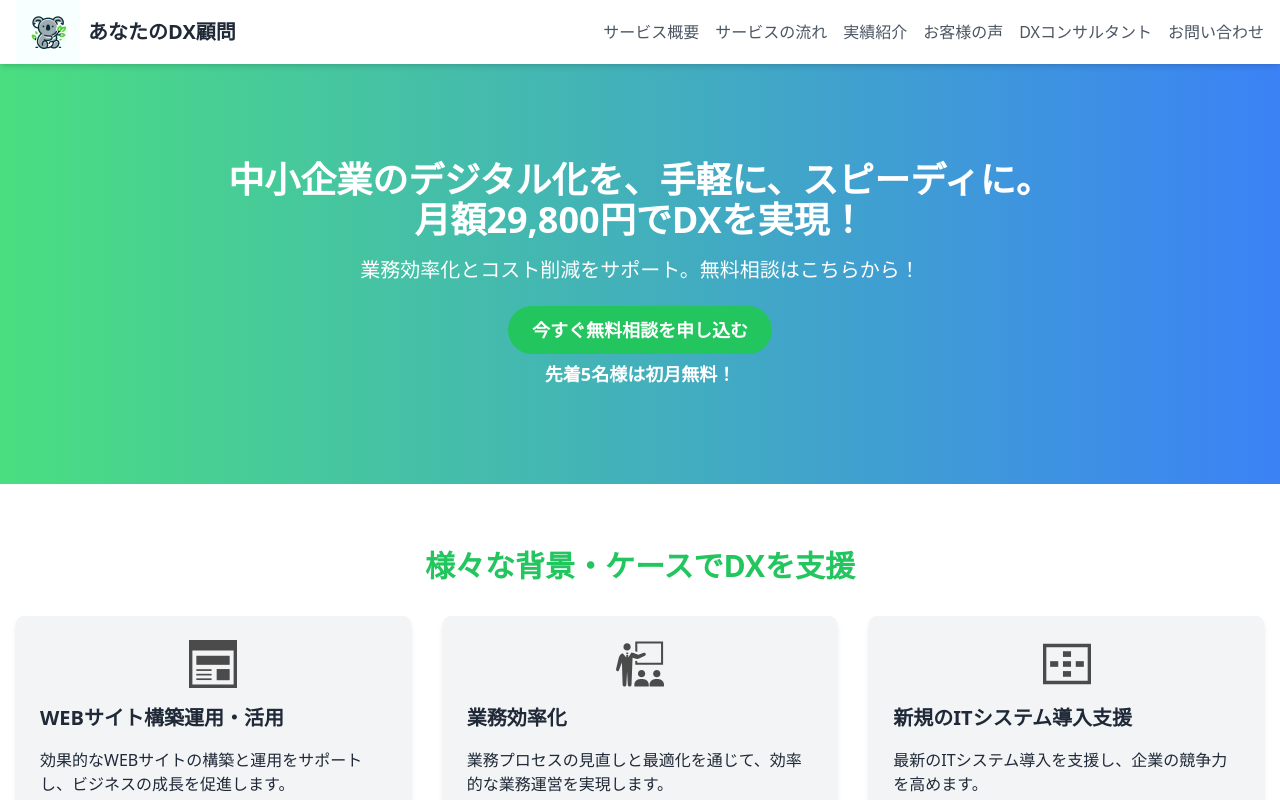
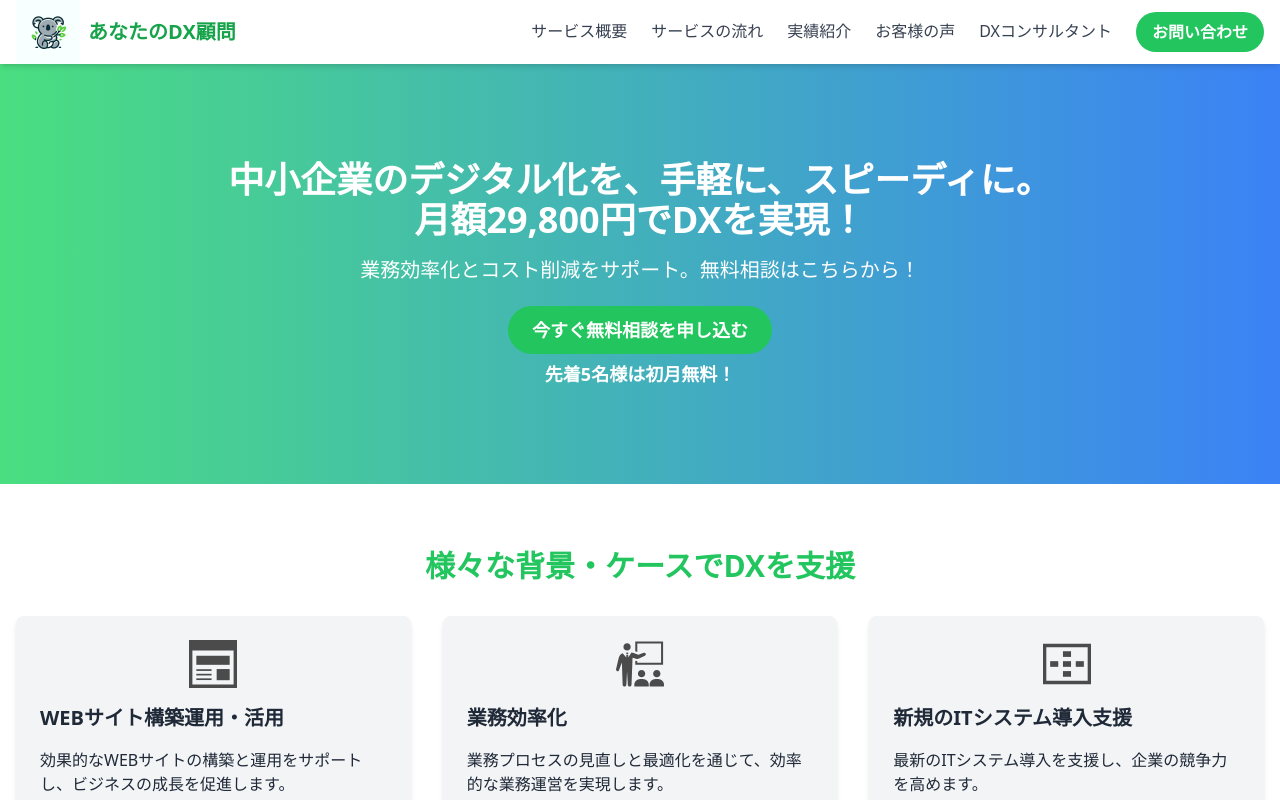
Before and after one commit to h-magome/dx-consulting-landing-page, a Nuxt app: page / in a window 1280 px wide. Shown: the top 800 px of the page. Built offline with nearby package versions, Linux system fonts and the light colour scheme.

Commit message:
ナビゲーションメニューをリッチにした

```diff
--- a/components/LandingPage.vue
+++ b/components/LandingPage.vue
@@ -6,18 +6,18 @@
           <div class="flex justify-between items-center h-16">
             <div class="flex items-center cursor-pointer" @click="scrollToTop">
               <img src="/KOPSロゴ.webp" alt="KOPS Logo" class="h-16 w-16 mr-2">
-              <span class="font-bold text-xl text-gray-800">あなたのDX顧問</span>
+              <span class="font-bold text-xl text-green-600">あなたのDX顧問</span>
             </div>
-            <div class="hidden md:flex space-x-4">
-              <a href="#service" class="text-gray-600 hover:text-gray-800 transition duration-300 ease-in-out" @click.prevent="scrollToElement('#service')">サービス概要</a>
-              <a href="#flow" class="text-gray-600 hover:text-gray-800 transition duration-300 ease-in-out" @click.prevent="scrollToElement('#flow')">サービスの流れ</a>
-              <a href="#achievements" class="text-gray-600 hover:text-gray-800 transition duration-300 ease-in-out" @click.prevent="scrollToElement('#achievements')">実績紹介</a>
-              <a href="#reviews" class="text-gray-600 hover:text-gray-800 transition duration-300 ease-in-out" @click.prevent="scrollToElement('#reviews')">お客様の声</a>
-              <a href="#consultant" class="text-gray-600 hover:text-gray-800 transition duration-300 ease-in-out" @click.prevent="scrollToElement('#consultant')">DXコンサルタント</a>
-              <a href="#contact" class="text-gray-600 hover:text-gray-800 transition duration-300 ease-in-out" @click.prevent="scrollToElement('#contact')">お問い合わせ</a>
+            <div class="hidden md:flex items-center space-x-6">
+              <a href="#service" class="text-gray-700 hover:text-green-500 font-medium transition duration-300 ease-in-out border-b-2 border-transparent hover:border-green-500" @click.prevent="scrollToElement('#service')">サービス概要</a>
+              <a href="#flow" class="text-gray-700 hover:text-green-500 font-medium transition duration-300 ease-in-out border-b-2 border-transparent hover:border-green-500" @click.prevent="scrollToElement('#flow')">サービスの流れ</a>
+              <a href="#achievements" class="text-gray-700 hover:text-green-500 font-medium transition duration-300 ease-in-out border-b-2 border-transparent hover:border-green-500" @click.prevent="scrollToElement('#achievements')">実績紹介</a>
+              <a href="#reviews" class="text-gray-700 hover:text-green-500 font-medium transition duration-300 ease-in-out border-b-2 border-transparent hover:border-green-500" @click.prevent="scrollToElement('#reviews')">お客様の声</a>
+              <a href="#consultant" class="text-gray-700 hover:text-green-500 font-medium transition duration-300 ease-in-out border-b-2 border-transparent hover:border-green-500" @click.prevent="scrollToElement('#consultant')">DXコンサルタント</a>
+              <a href="#contact" class="bg-green-500 text-white hover:bg-green-600 font-bold py-2 px-4 rounded-full transition duration-300 ease-in-out transform hover:scale-105" @click.prevent="scrollToElement('#contact')">お問い合わせ</a>
             </div>
             <div class="md:hidden">
-              <button @click="toggleMenu" class="text-gray-600 hover:text-gray-800 focus:outline-none">
+              <button @click="toggleMenu" class="text-gray-600 hover:text-green-500 focus:outline-none">
                 <svg class="h-6 w-6" fill="none" viewBox="0 0 24 24" stroke="currentColor">
                   <path v-if="!isMenuOpen" stroke-linecap="round" stroke-linejoin="round" stroke-width="2" d="M4 6h16M4 12h16M4 18h16" />
                   <path v-else stroke-linecap="round" stroke-linejoin="round" stroke-width="2" d="M6 18L18 6M6 6l12 12" />
@@ -27,14 +27,14 @@
           </div>
         </div>
         <!-- Mobile menu -->
-        <div v-if="isMenuOpen" class="md:hidden">
+        <div v-if="isMenuOpen" class="md:hidden bg-white shadow-lg">
           <div class="px-2 pt-2 pb-3 space-y-1 sm:px-3">
-            <a href="#service" class="block px-3 py-2 text-gray-600 hover:text-gray-800">サービス概要</a>
-            <a href="#flow" class="block px-3 py-2 text-gray-600 hover:text-gray-800">サービスの流れ</a>
-            <a href="#achievements" class="block px-3 py-2 text-gray-600 hover:text-gray-800">実績紹介</a>
-            <a href="#reviews" class="block px-3 py-2 text-gray-600 hover:text-gray-800">お客様の声</a>
-            <a href="#consultant" class="block px-3 py-2 text-gray-600 hover:text-gray-800">DXコンサルタント</a>
-            <a href="#contact" class="block px-3 py-2 text-gray-600 hover:text-gray-800">お問い合わせ</a>
+            <a href="#service" class="block px-3 py-2 text-gray-700 hover:text-green-500 hover:bg-gray-100 rounded-md transition duration-300 ease-in-out">サービス概要</a>
+            <a href="#flow" class="block px-3 py-2 text-gray-700 hover:text-green-500 hover:bg-gray-100 rounded-md transition duration-300 ease-in-out">サービスの流れ</a>
+            <a href="#achievements" class="block px-3 py-2 text-gray-700 hover:text-green-500 hover:bg-gray-100 rounded-md transition duration-300 ease-in-out">実績紹介</a>
+            <a href="#reviews" class="block px-3 py-2 text-gray-700 hover:text-green-500 hover:bg-gray-100 rounded-md transition duration-300 ease-in-out">お客様の声</a>
+            <a href="#consultant" class="block px-3 py-2 text-gray-700 hover:text-green-500 hover:bg-gray-100 rounded-md transition duration-300 ease-in-out">DXコンサルタント</a>
+            <a href="#contact" class="block px-3 py-2 bg-green-500 text-white hover:bg-green-600 rounded-md transition duration-300 ease-in-out">お問い合わせ</a>
           </div>
         </div>
       </nav>
```
